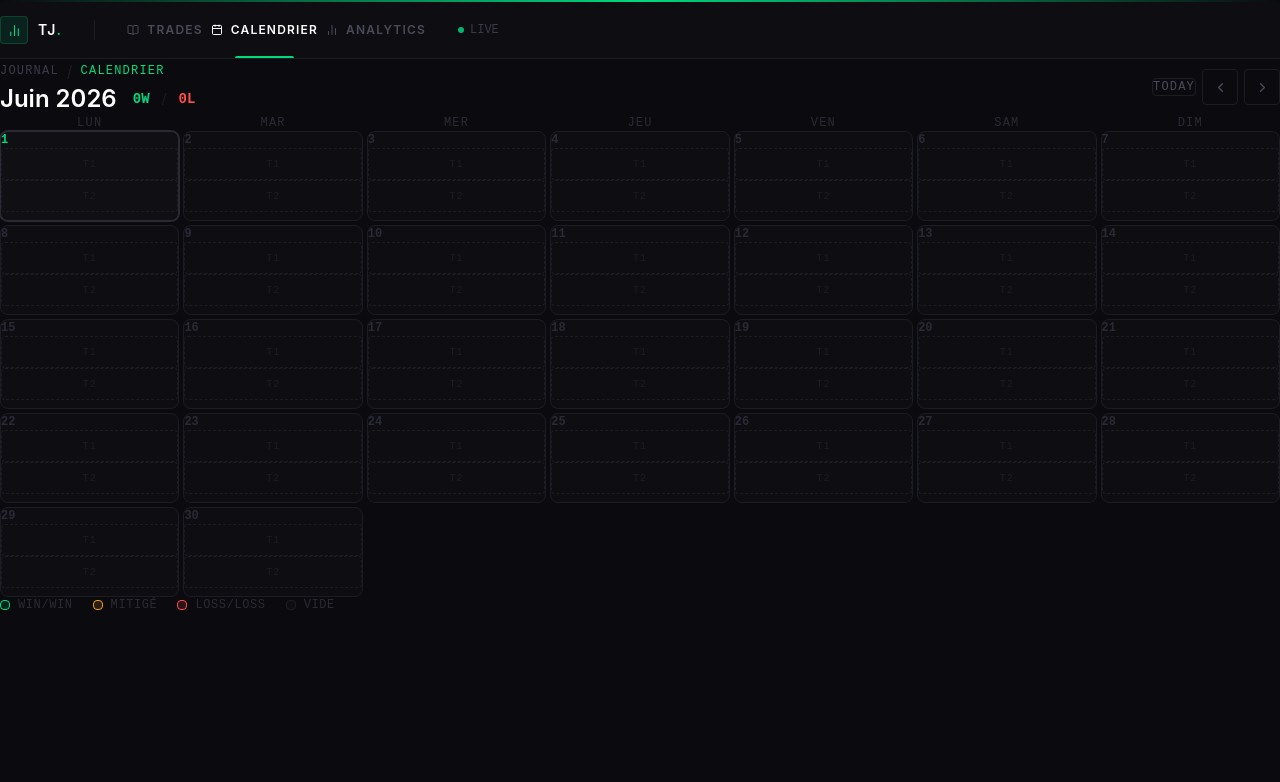
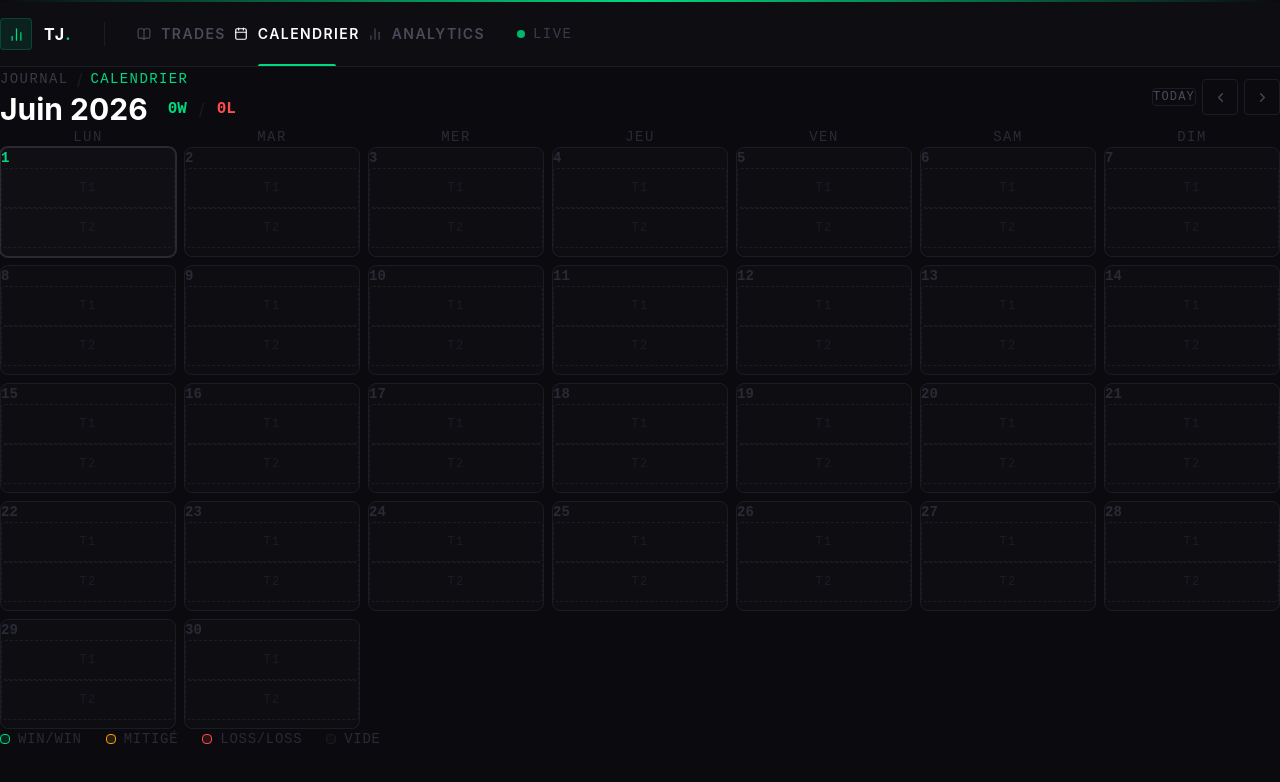
Before and after one commit to 5im0p/trading-journal-Algo, a React (Vite) app: page / in a window 1280 px wide. Both pictures are taken after a click on the button "CALENDRIER". Shown: the top 782 px of the page. Built offline with nearby package versions, Linux system fonts and the light colour scheme.

Commit message:
fix: pleine largeur + textes agrandis sur tous les onglets

```diff
--- a/src/App.tsx
+++ b/src/App.tsx
@@ -22,47 +22,46 @@ export default function App() {
   function updateStrategies(updated: Strategy[]) { setStrategies(updated); saveStrategies(updated) }
 
   const tabs: { id: Tab; label: string; Icon: typeof BookOpen }[] = [
-    { id: 'trades',   label: 'TRADES',      Icon: BookOpen  },
-    { id: 'calendar', label: 'CALENDRIER',  Icon: Calendar  },
-    { id: 'stats',    label: 'ANALYTICS',   Icon: BarChart2 },
+    { id: 'trades',   label: 'TRADES',     Icon: BookOpen  },
+    { id: 'calendar', label: 'CALENDRIER', Icon: Calendar  },
+    { id: 'stats',    label: 'ANALYTICS',  Icon: BarChart2 },
   ]
 
   return (
     <div className="min-h-screen bg-[#0b0b0f] flex flex-col">
 
       {/* Accent bar top */}
-      <div className="h-[2px] bg-gradient-to-r from-transparent via-[#00d97e] to-transparent" />
+      <div className="h-[2px] bg-gradient-to-r from-transparent via-[#00d97e] to-transparent shrink-0" />
 
       {/* Header */}
-      <header className="bg-[#0d0d12] border-b border-[#1c1c24] sticky top-0 z-40">
-        <div className="max-w-7xl mx-auto px-6 flex items-center gap-8 h-14">
+      <header className="bg-[#0d0d12] border-b border-[#1c1c24] sticky top-0 z-40 shrink-0">
+        <div className="w-full px-8 flex items-center gap-8 h-16">
 
           {/* Logo */}
-          <div className="flex items-center gap-2.5 shrink-0">
-            <div className="w-7 h-7 rounded bg-[#00d97e]/10 border border-[#00d97e]/20 flex items-center justify-center">
-              <BarChart2 size={13} className="text-[#00d97e]" />
+          <div className="flex items-center gap-3 shrink-0">
+            <div className="w-8 h-8 rounded bg-[#00d97e]/10 border border-[#00d97e]/20 flex items-center justify-center">
+              <BarChart2 size={15} className="text-[#00d97e]" />
             </div>
-            <span className="font-semibold text-white text-sm tracking-widest uppercase">
+            <span className="font-bold text-white text-base tracking-widest uppercase">
               TJ<span className="text-[#00d97e]">.</span>
             </span>
           </div>
 
           {/* Séparateur */}
-          <div className="w-px h-5 bg-[#1c1c24]" />
+          <div className="w-px h-6 bg-[#1c1c24]" />
 
-          {/* Navigation — style underline */}
+          {/* Navigation */}
           <nav className="flex gap-2">
             {tabs.map(({ id, label, Icon }) => (
               <button
                 key={id}
                 onClick={() => setTab(id)}
-                className={`relative flex items-center gap-2 px-8 h-14 text-xs font-semibold tracking-widest transition-colors cursor-pointer ${
+                className={`relative flex items-center gap-2.5 px-8 h-16 text-sm font-semibold tracking-widest transition-colors cursor-pointer ${
                   tab === id ? 'text-white' : 'text-[#4a4a58] hover:text-[#9a9aaa]'
                 }`}
               >
-                <Icon size={12} />
+                <Icon size={14} />
                 {label}
-                {/* Underline indicator */}
                 {tab === id && (
                   <span className="absolute bottom-0 left-6 right-6 h-[2px] bg-[#00d97e] rounded-t-full" />
                 )}
@@ -70,18 +69,15 @@ export default function App() {
             ))}
           </nav>
 
-          {/* Spacer + status */}
-          <div className="ml-auto flex items-center gap-3">
-            <div className="flex items-center gap-1.5">
-              <div className="w-1.5 h-1.5 rounded-full bg-[#00d97e] animate-pulse" />
-              <span className="text-xs text-[#3a3a48] mono">LIVE</span>
-            </div>
+          <div className="ml-auto flex items-center gap-2">
+            <div className="w-2 h-2 rounded-full bg-[#00d97e] animate-pulse" />
+            <span className="text-sm text-[#3a3a48] mono tracking-widest">LIVE</span>
           </div>
         </div>
       </header>
 
-      {/* Content */}
-      <main className="flex-1 max-w-7xl mx-auto w-full px-6 py-8">
+      {/* Content — pleine largeur */}
+      <main className="flex-1 w-full px-8 py-8">
         {tab === 'trades'   && <TradesTab   trades={trades} strategies={strategies} onUpdateTrades={updateTrades} onUpdateStrategies={updateStrategies} />}
         {tab === 'calendar' && <CalendarTab trades={trades} strategies={strategies} />}
         {tab === 'stats'    && <StatsTab    trades={trades} strategies={strategies} />}
--- a/src/components/CalendarTab.tsx
+++ b/src/components/CalendarTab.tsx
@@ -29,15 +29,15 @@ export default function CalendarTab({ trades, strategies }: Props) {
       <div className="flex items-center justify-between">
         <div>
           <div className="flex items-center gap-2 mb-1">
-            <span className="text-xs text-[#3a3a48] mono tracking-widest uppercase">Journal</span>
+            <span className="text-sm text-[#3a3a48] mono tracking-widest uppercase">Journal</span>
             <span className="text-[#1c1c24]">/</span>
-            <span className="text-xs text-[#00d97e] mono tracking-widest uppercase">Calendrier</span>
+            <span className="text-sm text-[#00d97e] mono tracking-widest uppercase">Calendrier</span>
           </div>
-          <div className="flex items-center gap-4">
-            <h2 className="text-2xl font-semibold text-white capitalize">
+          <div className="flex items-center gap-5">
+            <h2 className="text-3xl font-bold text-white capitalize">
               {format(current, 'MMMM yyyy', { locale: fr })}
             </h2>
-            <div className="flex items-center gap-3 text-sm">
+            <div className="flex items-center gap-3 text-base">
               <span className="mono text-[#00d97e] font-semibold">{monthWins}W</span>
               <span className="text-[#1c1c24]">/</span>
               <span className="mono text-[#ff4d4d] font-semibold">{monthLosses}L</span>
@@ -70,14 +70,14 @@ export default function CalendarTab({ trades, strategies }: Props) {
       </div>
 
       {/* Day headers */}
-      <div className="grid grid-cols-7 gap-1">
+      <div className="grid grid-cols-7 gap-2">
         {DAY_NAMES.map(d => (
-          <div key={d} className="text-center mono text-xs text-[#2a2a35] tracking-widest py-2">{d}</div>
+          <div key={d} className="text-center mono text-sm text-[#2a2a35] tracking-widest py-2">{d}</div>
         ))}
       </div>
 
       {/* Calendar grid */}
-      <div className="grid grid-cols-7 gap-1">
+      <div className="grid grid-cols-7 gap-2">
         {Array(firstDow).fill(null).map((_, i) => <div key={`p${i}`} />)}
         {days.map(day => {
           const dateStr = format(day, 'yyyy-MM-dd')
@@ -96,8 +96,8 @@ export default function CalendarTab({ trades, strategies }: Props) {
 
           return (
             <div key={dateStr}
-              className={`border rounded-lg p-1.5 min-h-[90px] flex flex-col transition-colors ${borderStyle} ${isToday ? 'ring-1 ring-[#2a2a35]' : ''}`}>
-              <div className={`mono text-xs font-semibold mb-1.5 ${isToday ? 'text-[#00d97e]' : color !== 'gray' ? 'text-[#9a9aaa]' : 'text-[#2a2a35]'}`}>
+              className={`border rounded-lg p-2.5 min-h-[110px] flex flex-col transition-colors ${borderStyle} ${isToday ? 'ring-1 ring-[#2a2a35]' : ''}`}>
+              <div className={`mono text-sm font-semibold mb-2 ${isToday ? 'text-[#00d97e]' : color !== 'gray' ? 'text-[#9a9aaa]' : 'text-[#2a2a35]'}`}>
                 {format(day, 'd')}
               </div>
               <div className="flex-1 space-y-1">
@@ -110,7 +110,7 @@ export default function CalendarTab({ trades, strategies }: Props) {
       </div>
 
       {/* Legend */}
-      <div className="flex items-center gap-5 mono text-xs text-[#2a2a35] tracking-wider">
+      <div className="flex items-center gap-6 mono text-sm text-[#2a2a35] tracking-wider">
         {[['#00d97e', 'WIN/WIN'], ['#f59e0b', 'MITIGÉ'], ['#ff4d4d', 'LOSS/LOSS'], ['#1c1c24', 'VIDE']].map(([c, l]) => (
           <div key={l} className="flex items-center gap-2">
             <div className="w-2.5 h-2.5 rounded-sm border" style={{ borderColor: c, background: `${c}20` }} />
@@ -167,8 +167,8 @@ function Slot({ trade, label, strategyName, onOpen }: {
   trade?: Trade; label: string; strategyName: string; onOpen: (src: string) => void
 }) {
   if (!trade) return (
-    <div className="h-8 rounded border border-dashed border-[#1c1c24] flex items-center justify-center">
-      <span className="mono text-[10px] text-[#1c1c24] tracking-widest">{label}</span>
+    <div className="h-10 rounded border border-dashed border-[#1c1c24] flex items-center justify-center">
+      <span className="mono text-xs text-[#1c1c24] tracking-widest">{label}</span>
     </div>
   )
 
@@ -177,7 +177,7 @@ function Slot({ trade, label, strategyName, onOpen }: {
 
   return (
     <div title={tt} onClick={() => trade.referenceScreenshot && onOpen(trade.referenceScreenshot)}
-      className="h-8 rounded border border-[#1c1c24] overflow-hidden relative group cursor-pointer hover:border-[#2a2a35] transition-colors">
+      className="h-10 rounded border border-[#1c1c24] overflow-hidden relative group cursor-pointer hover:border-[#2a2a35] transition-colors">
       {trade.referenceScreenshot ? (
         <>
           <img src={trade.referenceScreenshot} alt="" className="w-full h-full object-cover opacity-70 group-hover:opacity-100 transition-opacity" />
--- a/src/components/StatsTab.tsx
+++ b/src/components/StatsTab.tsx
@@ -73,13 +73,13 @@ export default function StatsTab({ trades, strategies }: Props) {
       <div className="flex items-start justify-between flex-wrap gap-4">
         <div>
           <div className="flex items-center gap-2 mb-1">
-            <span className="text-xs text-[#3a3a48] mono tracking-widest uppercase">Journal</span>
+            <span className="text-sm text-[#3a3a48] mono tracking-widest uppercase">Journal</span>
             <span className="text-[#1c1c24]">/</span>
-            <span className="text-xs text-[#00d97e] mono tracking-widest uppercase">Analytics</span>
+            <span className="text-sm text-[#00d97e] mono tracking-widest uppercase">Analytics</span>
           </div>
-          <div className="flex items-center gap-4">
-            <span className="mono text-2xl font-semibold text-white">{total}</span>
-            <span className="text-[#3a3a48] text-sm">trades dans la sélection</span>
+          <div className="flex items-center gap-5">
+            <span className="mono text-4xl font-bold text-white">{total}</span>
+            <span className="text-[#3a3a48] text-base">trades dans la sélection</span>
           </div>
         </div>
         <div className="flex flex-wrap gap-2">
@@ -226,12 +226,12 @@ function SectionTitle({ children }: { children: React.ReactNode }) {
 
 function Kpi({ label, value, icon, color }: { label: string; value: number|string; icon: React.ReactNode; color: string }) {
   return (
-    <div className="bg-[#0f0f14] border border-[#1c1c24] rounded-xl p-4 hover:border-[#2a2a35] transition-colors">
-      <div className="flex items-center justify-between mb-3">
-        <span className="mono text-[10px] text-[#2a2a35] tracking-widest">{label}</span>
+    <div className="bg-[#0f0f14] border border-[#1c1c24] rounded-xl p-5 hover:border-[#2a2a35] transition-colors">
+      <div className="flex items-center justify-between mb-4">
+        <span className="mono text-xs text-[#2a2a35] tracking-widest">{label}</span>
         <span className={color}>{icon}</span>
       </div>
-      <div className={`mono text-2xl font-bold ${color}`}>{value}</div>
+      <div className={`mono text-4xl font-bold ${color}`}>{value}</div>
     </div>
   )
 }
```
Also changed, not shown: src/components/TradesTab.tsx (+19 -19 lines).
